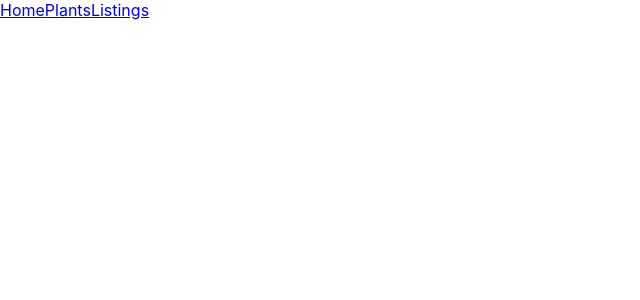
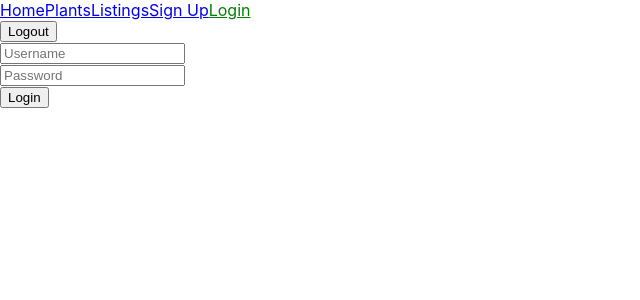
Before and after one commit to andrrowens/rooted-plant-exchange-frontend, a React (Create React App) app: page /authenticated_user in a window 1280 px wide. Shown: the top 300 px of the page, without its empty margins (0-640 px from the left). Built offline with nearby package versions, Linux system fonts and the light colour scheme; no server answers.

Commit message:
auth set up

```diff
--- a/src/components/App.js
+++ b/src/components/App.js
@@ -6,6 +6,8 @@ import ListingsContainer from "./ListingsContainer"
 import ListingForm from "./ListingForm"
 import PlantForm from "./PlantForm"
 import Navbar from "./Navbar"
+import Signup from './Signup';
+import AuthenticatedUser from './AuthenticatedUser';
 
 function App() {
 
@@ -53,6 +55,16 @@ useEffect(() => { // fetch listings
             <ListingForm plants={setPlants} setListings={setListings}  />
           </Route >
 
+          <Route path="/signup">
+            <Signup />
+          </Route>
+
+
+          <Route path="/authenticated_user">
+            <AuthenticatedUser />
+          </Route>
+
+
 
    </div>
 
--- /dev/null
+++ b/src/components/AuthenticatedUser.js
@@ -0,0 +1,58 @@
+import React, {useState, useContext } from 'react'
+import {useHistory} from 'react-router-dom'
+import { UserContext } from '../context/UserContext'
+
+ const Login = () => {
+
+    const [username, setUsername] = useState("");
+    const [password, setPassword] = useState("");
+    const history = useHistory()
+    const {setUsers} = useContext(UserContext)
+    const [errors, setErrors] = useState([])
+
+const handleSubmit = (e) => {
+    e.preventDefault();
+    fetch("/login", {
+      method: "POST",
+      headers: {
+        "Content-Type": "application/json",
+      },
+      body: JSON.stringify({ username, password }),
+    })
+    .then(res => {
+      if(res.status === 200){
+          res.json().then(user => {
+              setUsers(user)
+              history.push(`/users/${user.id}`)
+              alert("Successfully logged in")
+          })
+      }else {
+          res.json().then(json => setErrors(Object.entries(json.errors)))
+      }
+  })
+}
+
+  return (
+    <form className="login-form" onSubmit={handleSubmit}>
+    <input
+      className="user-auth"
+      type="text"
+      placeholder="Username"
+      value={username}
+      onChange={(e) => setUsername(e.target.value)}
+    />
+    <br />
+    <input
+      className="user-auth"
+      type="password"
+      placeholder="Password"
+      value={password}
+      onChange={(e) => setPassword(e.target.value)}
+    />
+    <br />
+    <button className="auth-btn" type="submit">Login</button>
+  </form>
+  );
+};
+
+export default Login
--- a/src/components/Navbar.js
+++ b/src/components/Navbar.js
@@ -1,8 +1,27 @@
 import React from 'react';
 import { NavLink } from 'react-router-dom';
+import { useContext } from 'react';
+import { UserContext } from '../context/UserContext';
 
 
 const Navbar= () => {
+
+    const { setUsers } = useContext(UserContext)
+
+    const handleLogout = () => {
+     fetch("/logout", {
+        method: "DELETE",
+      })
+        .then((r) => {
+          if (r.status === 204) {
+            setUsers(null)
+            alert("You are logged out")
+          } else {
+            r.json()
+            .then(err => alert(err))
+          }
+        })
+    }
 
     return (
     <nav className="nav">
@@ -13,6 +32,11 @@ const Navbar= () => {
 
         <NavLink activeStyle={{ color: "green" }} to="/listings" className="nav-link">Listings</NavLink>
 
+        <NavLink activeStyle={{ color: "green" }} to="/signup" className="nav-link">Sign Up</NavLink>
+
+        <NavLink activeStyle={{ color: "green" }} to="/authenticated_user" className="nav-link">Login</NavLink>
+
+        <header className="logout-btn"> <button onClick={handleLogout}>Logout</button> </header>
 
     </nav>
     )
--- /dev/null
+++ b/src/components/Signup.js
@@ -0,0 +1,75 @@
+import React, {useState, useContext } from 'react'
+import {useHistory} from 'react-router-dom'
+import { UserContext } from '../context/UserContext'
+
+const SignUp = ({updateUser}) => {
+    const [formData, setFormData] = useState({
+        username: '',
+        email: '',
+        password: '',
+    })
+
+    const [errors, setErrors] = useState([])
+    const history = useHistory()
+    const {users, setUsers} = useContext(UserContext)
+
+    const {username, email, password} = formData
+
+    function onSubmit(e){
+        e.preventDefault()
+        const user = {
+            username,
+            email,
+            password
+        }
+
+        fetch("/signup", {
+          method:'POST',
+          headers:{'Content-Type': 'application/json'},
+          body:JSON.stringify(user)
+        })
+        .then(res => {
+            if(res.status === 201){
+                res.json().then(user => {
+                    setUsers(user)
+                    history.push(`/users/${user.id}`)
+                    alert("Successfully signed up")
+                })
+            } else {
+                res.json().then(json => setErrors(Object.entries(json.errors)))
+            }
+        })
+
+    }
+
+    const handleChange = (e) => {
+        const { name, value } = e.target
+        setFormData({ ...formData, [name]: value })
+      }
+    return (
+        <>
+        <form className="signup-form" onSubmit={onSubmit}>
+        <label>
+          Username
+          </label>
+          <input className="user-auth" type='text' name='username' value={formData.username} onChange={handleChange} />
+        < br />
+        <label>
+         Email
+         </label>
+        <input className="user-auth" type='text' name='email' value={formData.email} onChange={handleChange} />
+        < br />
+        <label>
+         Password
+         </label>
+        <input className="user-auth" type='password' name='password' value={formData.password} onChange={handleChange} />
+        < br />
+
+        <input className="auth-btn" type='submit' value='Sign Up Today!' />
+        </form>
+        {/* {errors?errors.map(e => <Errors>{e}</Errors>):null} */}
+        </>
+    )
+}
+
+export default SignUp
--- /dev/null
+++ b/src/context/UserContext.js
@@ -0,0 +1,52 @@
+import { createContext, useState, useEffect } from "react";
+
+const UserContext = createContext()
+
+const UserProvider = ({children}) => {
+    const [user, setUser] = useState(null);
+
+    useEffect(() => {
+        fetch("/authenticated_user")
+        .then((res) => {
+            if (res.ok) {
+                res.json()
+                .then((user) => {
+                    setUser(user);
+                });
+            } else {
+                res.json()
+                .then((errorObj) => alert(errorObj.errors))
+            }
+        })
+    }, []);
+
+    const handleLogin = (e, formData) => {
+        e.preventDefault()
+        console.log(formData)
+        fetch("/login", {
+            method: "POST",
+            header: {
+                "Content-Type": "application/json"
+            },
+            body: JSON.stringify(formData)
+        })
+        .then(resp => {
+            if (resp.ok) {
+                resp.json().then(userObj => {
+                    setUser(userObj)
+                    alert("User Logged In")
+                })
+            }   else {
+                resp.json().then(messageObj => alert(messageObj.error))
+            }
+        })
+    }
+
+    return (
+        <UserContext.Provider value={{user, setUser, handleLogin}} >
+            {children}
+        </UserContext.Provider>
+    )
+}
+
+export {UserContext, UserProvider}
--- a/src/index.js
+++ b/src/index.js
@@ -4,14 +4,15 @@ import './index.css';
 import App from './components/App';
 import reportWebVitals from './reportWebVitals';
 import { BrowserRouter as Router} from "react-router-dom";
+import {UserProvider} from './context/UserContext';
 
 const root = ReactDOM.createRoot(document.getElementById('root'));
 root.render(
-  <React.StrictMode>
+  <UserProvider>
     <Router>
       <App />
     </Router>
-  </React.StrictMode>
+  </UserProvider>
 );
 
 // If you want to start measuring performance in your app, pass a function
```
